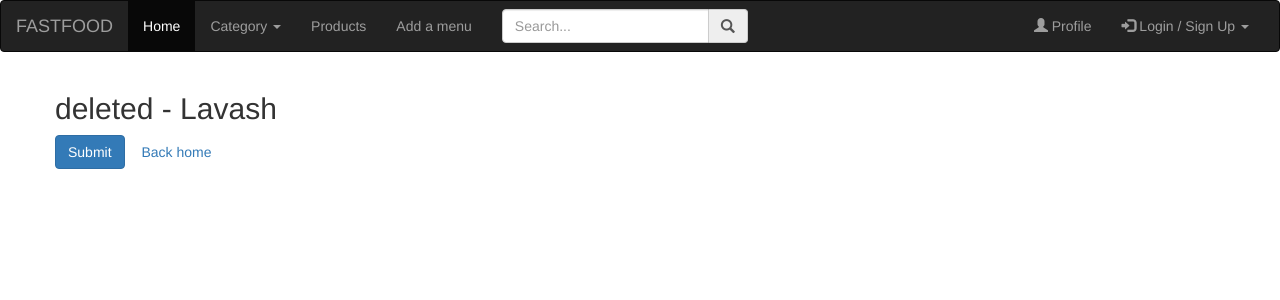
After one commit to Rystambek/Fastfood, a Django app: page /foods/5/delete in a window 1280 px wide. The commit adds this page. Shown: the top 300 px of the page. Run offline with Django 4.2, Linux system fonts and the light colour scheme; a user stored in the database is signed in; data comes from the database, SQL or seed files in the repository; both versions use the stored data as it was after the commit; some libraries are stand-ins or nearby versions.

Commit message:
chalaroq

```diff
--- a/foods/urls.py
+++ b/foods/urls.py
@@ -1,5 +1,5 @@
 from django.urls import path
-from .views import new_food, food_detail, food_update
+from .views import new_food, food_detail, food_update, food_delete
 
 
 app_name = 'foods'
@@ -7,4 +7,5 @@ urlpatterns = [
     path("new", new_food, name='new'),
     path('<int:food_id>/detail', food_detail, name='detail'),
     path('<int:food_id>/update', food_update, name='update'),
+    path('<int:food_id>/delete', food_delete, name='delete'),
 ]
--- a/foods/views.py
+++ b/foods/views.py
@@ -21,6 +21,8 @@ def new_food(request):
             messages.success(request, "Successfully created!!!")
             return redirect('main:index')
         return render(request, 'new_foods.html', {'form':form})
+
+
 
 def food_detail(request, food_id):
     food = get_object_or_404(Food, id= food_id)
@@ -47,3 +49,16 @@ def food_update(request, food_id):
         else:
             messages.error(request, 'Access danied')
             return redirect('main:index')
+
+
+def food_delete(request, food_id):
+    food = get_object_or_404(Food, id=food_id)
+    if request.user==food.author:
+        if request.method=='POST':
+            food.delete()
+            messages.info(request, 'Successfully deleted!')
+            return redirect('main:index')
+        return render(request, 'delete_food.html', {'food':food})
+    else:
+        messages.error(request, 'Access danied')
+        return redirect('main:index')
--- /dev/null
+++ b/templates/delete_food.html
@@ -0,0 +1,23 @@
+{% extends "base.html" %}
+{% load crispy_forms_tags %}
+
+
+{% block title %}
+Delete - {{food.title}}
+{% endblock title %}
+
+{% block content %}
+<div class="container">
+    <div class="row">
+        <div class="col"></div>
+    <div class="col-6 mt-5">
+        <h2>deleted - {{food.title}}</h2>
+        <form method="post" enctype="multipart/form-data">{% csrf_token %}
+        <button type="submit" class="btn btn-primary" >Submit</button>
+        <a class="btn btn-secondary" href="{% url 'main:index' %}">Back home</a>
+        </form>
+   </div>
+   <div class="col"></div>
+    </div>
+</div>
+{% endblock content %}
--- a/templates/index.html
+++ b/templates/index.html
@@ -35,7 +35,7 @@ FASTFOOD
     <div>
       <a href="{% url 'foods:detail' i.id %}" class="btn btn-outline-primary">details</a>
       <a href="{% url 'foods:update' i.id %}" class="btn btn-outline-success">Update</a>
-      <a href="#" class="btn btn-outline-danger">Delete</a>
+      <a href="{% url 'foods:delete' i.id %}" class="btn btn-outline-danger">Delete</a>
     </div>
   </div>
   {% endfor %}
--- a/templates/profile.html
+++ b/templates/profile.html
@@ -60,7 +60,7 @@
               <div>
                 <a href="#" class="btn btn-outline-primary">details</a>
                 <a href="{% url 'foods:update' %}" class="btn btn-outline-primary">Update</a>
-                <a href="#" class="btn btn-outline-primary">Delete</a>
+                <a href="{% url 'foods:delete' %}" class="btn btn-outline-primary">Delete</a>
               </div>
             </div>
             {% endfor %}
```
Also changed, not shown: db.sqlite3.
